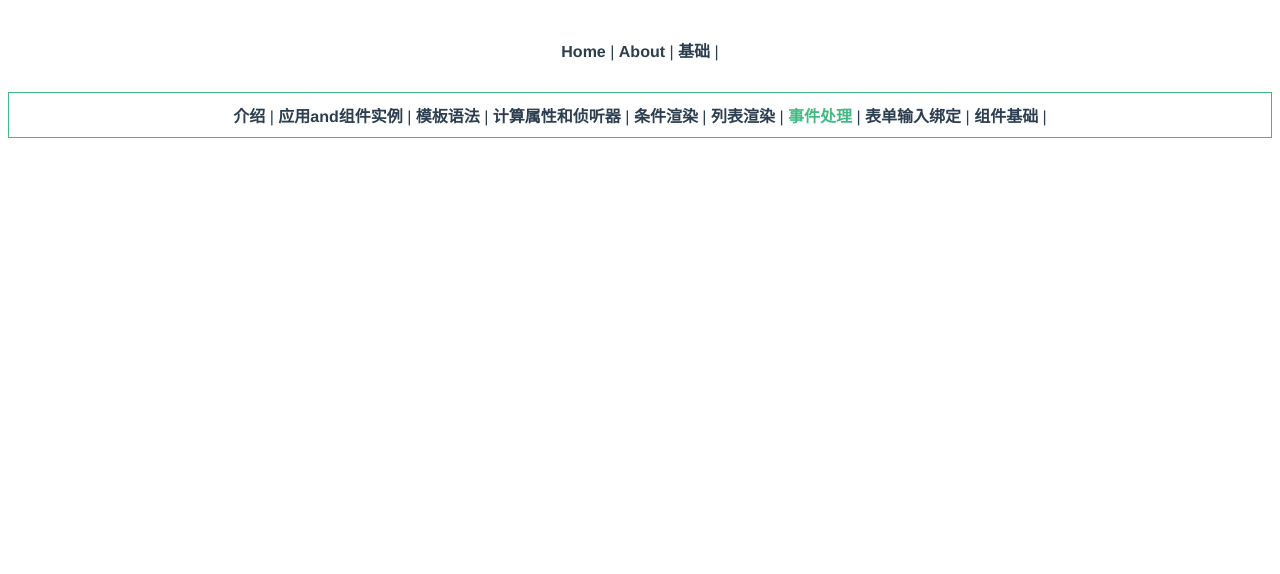
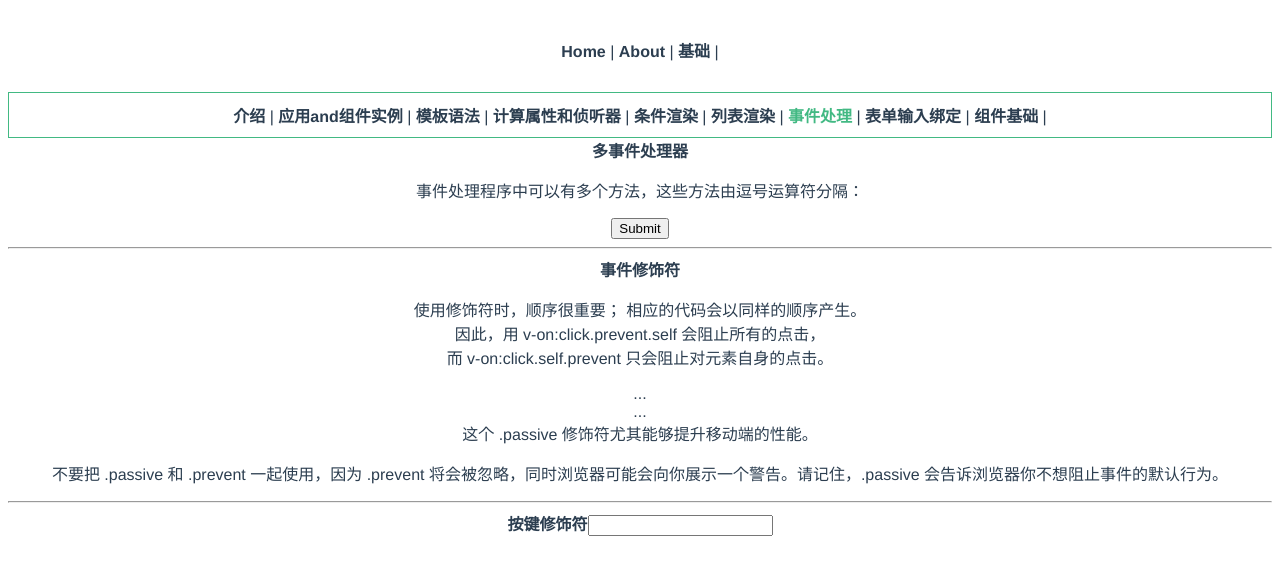
Before and after one commit to zhaoxin311/Vue3_demo, a Vue app: page /shijian in a window 1280 px wide. Shown: the top 574 px of the page. Built offline with nearby package versions, Linux system fonts and the light colour scheme.

Commit message:
添加目录

```diff
--- a/src/views/jichu/shijian.vue
+++ b/src/views/jichu/shijian.vue
@@ -1,5 +1,59 @@
 <template>
-  <div class="shijian"></div>
+  <div class="shijian">
+    <div>
+      <strong>多事件处理器</strong>
+      <p>事件处理程序中可以有多个方法，这些方法由逗号运算符分隔：</p>
+      <!-- 这两个 one() 和 two() 将执行按钮点击事件 -->
+      <button @click="one($event), two($event)">Submit</button>
+    </div>
+    <hr />
+    <div>
+      <strong>事件修饰符</strong>
+      <p>
+        使用修饰符时，顺序很重要； 相应的代码会以同样的顺序产生。<br />
+        因此，用 v-on:click.prevent.self 会阻止所有的点击，<br />
+        而 v-on:click.self.prevent 只会阻止对元素自身的点击。
+      </p>
+      <!-- 阻止单击事件继续传播 -->
+      <a @click.stop="doThis"></a>
+
+      <!-- 提交事件不再重载页面 -->
+      <form @submit.prevent="onSubmit"></form>
+
+      <!-- 修饰符可以串联 -->
+      <a @click.stop.prevent="doThat"></a>
+
+      <!-- 只有修饰符 -->
+      <form @submit.prevent></form>
+
+      <!-- 添加事件监听器时使用事件捕获模式 -->
+      <!-- 即内部元素触发的事件先在此处理，然后才交由内部元素进行处理 -->
+      <div @click.capture="doThis">...</div>
+
+      <!-- 只当在 event.target 是当前元素自身时触发处理函数 -->
+      <!-- 即事件不是从内部元素触发的 -->
+      <div @click.self="doThat">...</div>
+      <!-- 点击事件将只会触发一次 -->
+      <a @click.once="doThis"></a>
+      <!-- 滚动事件的默认行为 (即滚动行为) 将会立即触发   -->
+      <!-- 而不会等待 `onScroll` 完成                   -->
+      <!-- 这其中包含 `event.preventDefault()` 的情况   -->
+      <div @scroll.passive="onScroll">
+        这个 .passive 修饰符尤其能够提升移动端的性能。
+      </div>
+      <p>
+        不要把 .passive 和 .prevent 一起使用，因为 .prevent
+        将会被忽略，同时浏览器可能会向你展示一个警告。请记住，.passive
+        会告诉浏览器你不想阻止事件的默认行为。
+      </p>
+    </div>
+    <hr />
+    <div>
+      <strong>按键修饰符</strong>
+      <!-- 只有在 `key` 是 `Enter` 时调用 `vm.submit()` -->
+      <input @keyup.enter="submit" />
+    </div>
+  </div>
 </template>
 <script>
 export default {
@@ -8,5 +62,15 @@ export default {
   setup() {
     return {};
   },
+  methods: {
+    one(event) {
+      // 第一个事件处理器逻辑...
+      alert(event + "one");
+    },
+    two(event) {
+      // 第二个事件处理器逻辑...
+      alert(event + "two");
+    },
+  },
 };
 </script>
```
